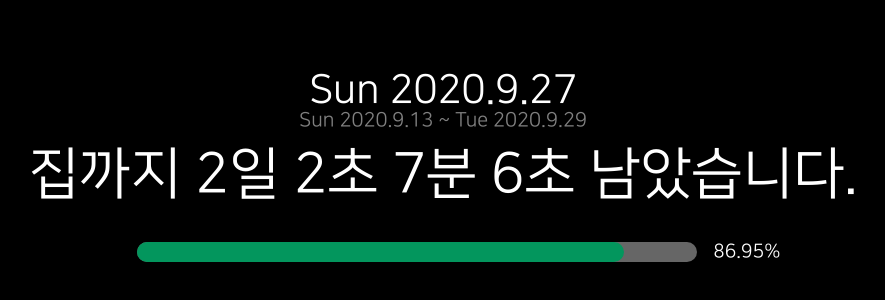
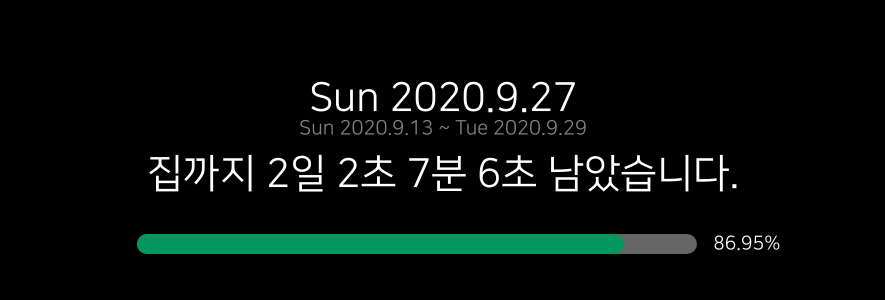
Before and after one commit to DGSW-FLUT/School-Public-Board, a React (Create React App) app: page / in a window 1280 px wide. Shown: the part 230-530 px from the top of the page, without its empty margins (197-1082 px from the left). Built offline with nearby package versions, Linux system fonts and the light colour scheme; no server answers.

Commit message:
Hotfix PercenGuage Content::Fontsize

```diff
--- a/src/components/PercentageGauage.style.js
+++ b/src/components/PercentageGauage.style.js
@@ -2,7 +2,7 @@ import styled from 'styled-components';
 
 export const Content = styled.div`
   margin-top: 1rem;
-  font-size: 3.5rem;
+  font-size: 2.5rem;
   color: white;
 `;
 
```
